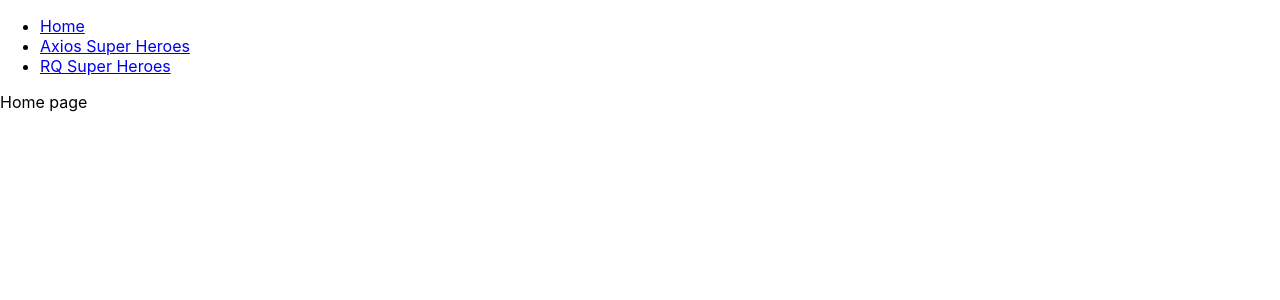
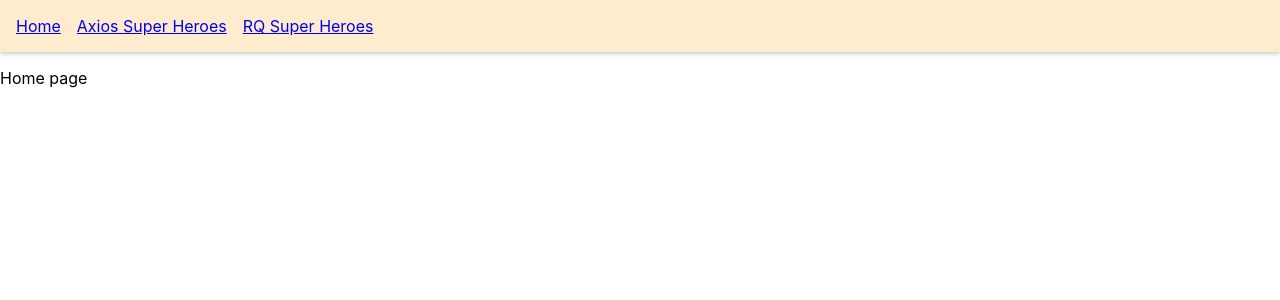
Before and after one commit to SharinLana/react-query, a React (Create React App) app: page / in a window 1280 px wide. Shown: the top 300 px of the page. Built offline with nearby package versions, Linux system fonts and the light colour scheme.

Commit message:
add styles

```diff
--- a/src/App.css
+++ b/src/App.css
@@ -2,9 +2,17 @@
   text-align: center;
 }
 
-.App-logo {
-  height: 40vmin;
-  pointer-events: none;
+nav ul {
+  display: flex;
+  background-color: blanchedalmond;
+  margin-block-start: 0;
+  padding: 16px;
+  box-shadow: 0 2px 4px rgba(0, 0, 0, 0.2);
+}
+
+nav ul li {
+  list-style-type: none;
+  margin-right: 16px;
 }
 
 @media (prefers-reduced-motion: no-preference) {
```
